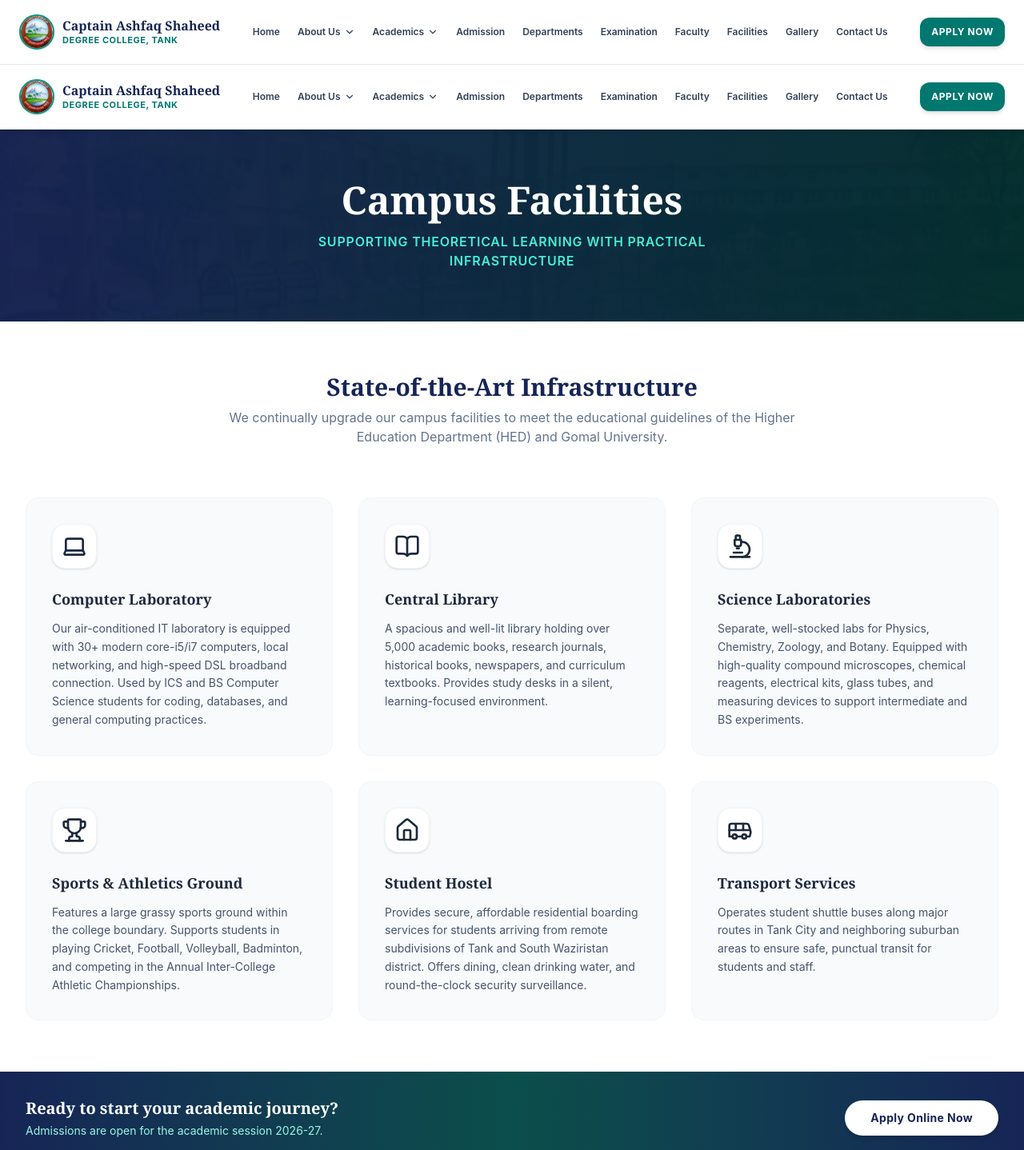
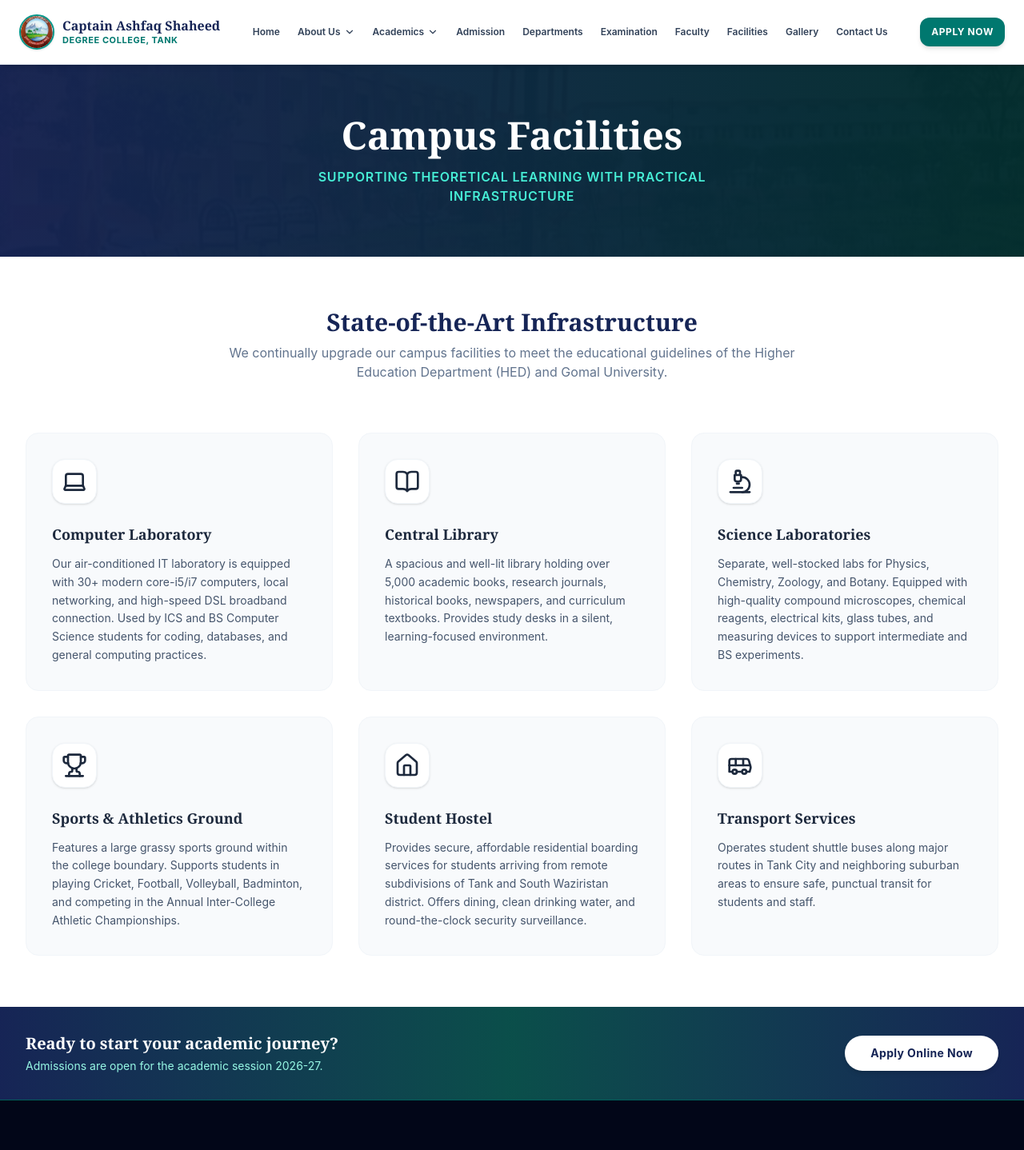
Before and after one commit to tanveermedaveer-jpg/gdc-tank-website, a React (Vite) app: page /facilities in a window 1280 px wide. Shown: the top 1438 px of the page at 80% size. Built offline with nearby package versions, Linux system fonts and the light colour scheme.

Commit message:
Update Facilities.jsx

```diff
--- a/src/pages/Facilities.jsx
+++ b/src/pages/Facilities.jsx
@@ -1,6 +1,4 @@
 import React from 'react';
-import Navbar from '../components/Navbar';
-import Footer from '../components/Footer';
 import { Laptop, BookOpen, Microscope, Trophy, Home as HomeIcon, Bus } from 'lucide-react';
 import campusImg from '../assets/campus.png';
 import { useLanguage } from '../context/LanguageContext';
@@ -43,9 +41,6 @@ export default function Facilities() {
 
   return (
     <div className="min-h-screen flex flex-col">
-      {/* Navbar */}
-      <Navbar />
-
       <div className="flex-grow">
         {/* Banner */}
         <section className="bg-slate-900 text-white py-16 relative">
@@ -87,9 +82,6 @@ export default function Facilities() {
           </div>
         </section>
       </div>
-
-      {/* Footer */}
-      <Footer />
     </div>
   );
 }
```
